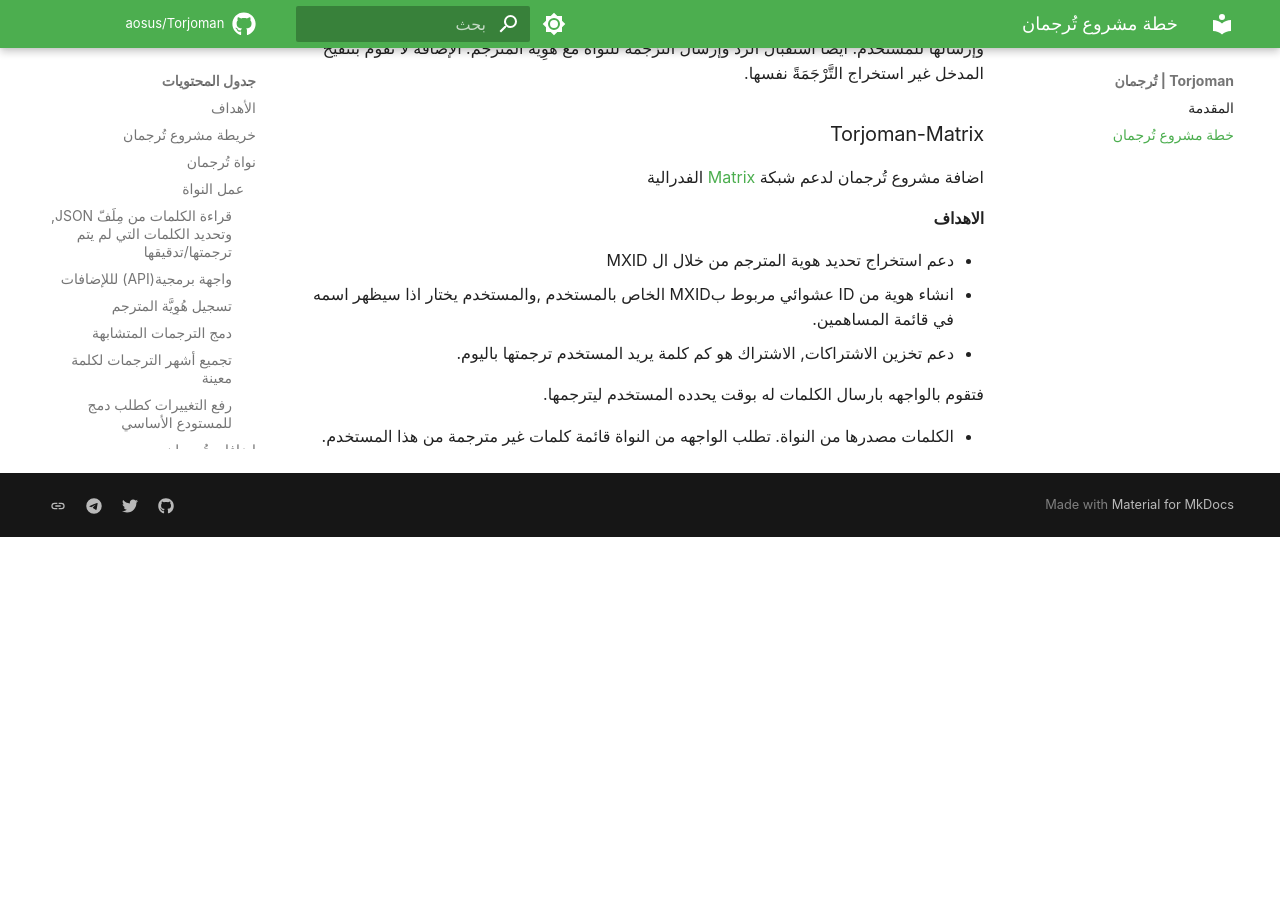
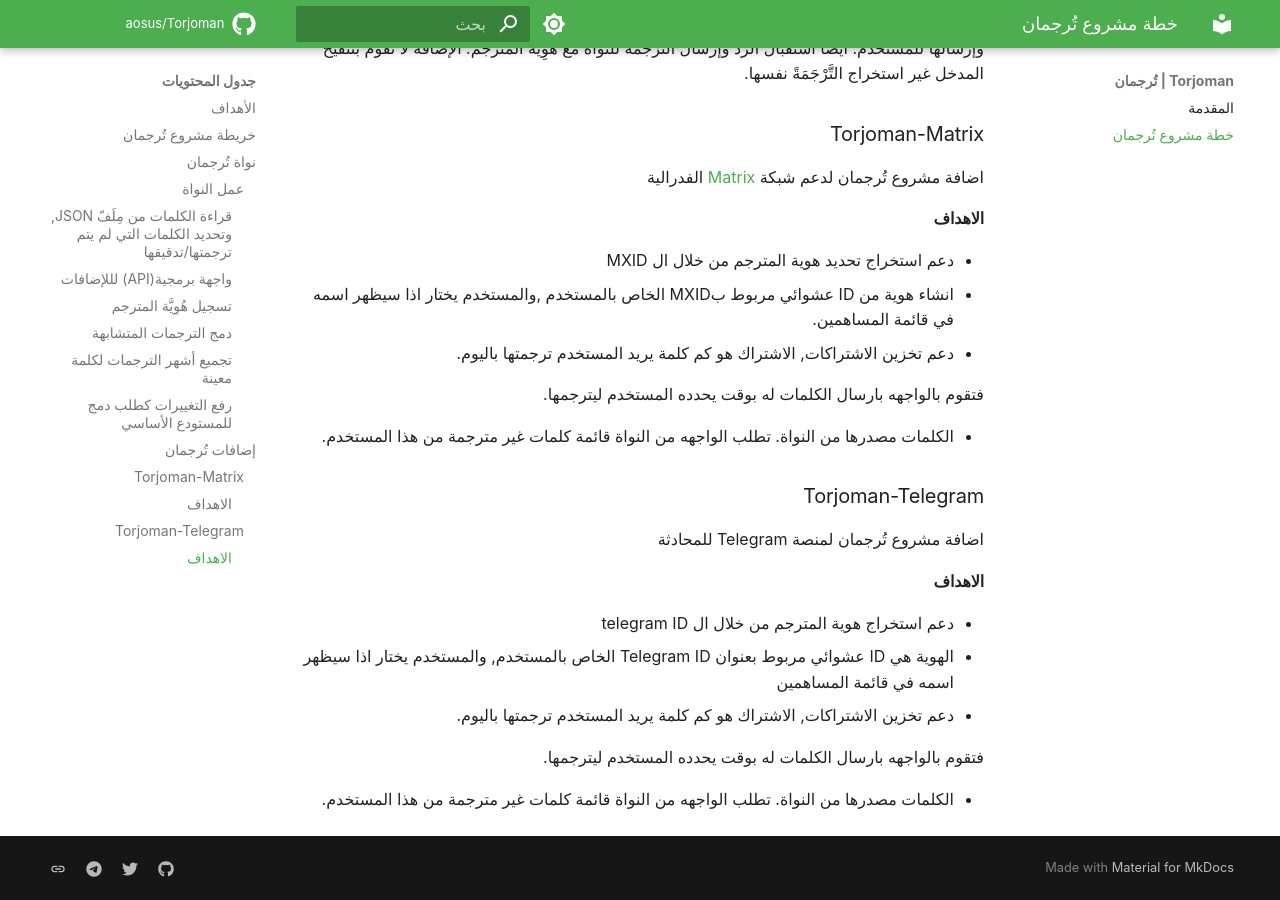
Before and after one commit to aosus/Torjoman, an MkDocs documentation site: the page built from docs/source/project-plan.md, in a window 1280 px wide and 900 px high, scrolled down 1901 px. Built offline with MkDocs 1.6.1 and Material for MkDocs 9.7.7, drawn with Linux system fonts in a browser that asks for light colours; some web fonts are replaced; comment, search, counter and statistics services are not loaded; before the commit the page ends 2438 px from its top, so only the background shows below that.

Commit message:
Add Torjoman-Telegram

```diff
--- a/docs/source/project-plan.md
+++ b/docs/source/project-plan.md
@@ -71,3 +71,16 @@
 فتقوم بالواجهه بارسال الكلمات له بوقت يحدده المستخدم ليترجمها.
 
 - الكلمات مصدرها من النواة. تطلب الواجهه من النواة قائمة كلمات غير مترجمة من هذا المستخدم.
+
+
+### Torjoman-Telegram
+اضافة مشروع تُرجمان لمنصة Telegram للمحادثة
+
+#### الاهداف
+- دعم استخراج هوية المترجم من خلال ال telegram ID
+- الهوية هي ID عشوائي مربوط بعنوان Telegram ID الخاص بالمستخدم, والمستخدم يختار اذا سيظهر اسمه في قائمة المساهمين
+- دعم تخزين الاشتراكات, الاشتراك هو كم كلمة يريد المستخدم ترجمتها باليوم.
+
+فتقوم بالواجهه بارسال الكلمات له بوقت يحدده المستخدم ليترجمها.
+
+- الكلمات مصدرها من النواة. تطلب الواجهه من النواة قائمة كلمات غير مترجمة من هذا المستخدم.
```
